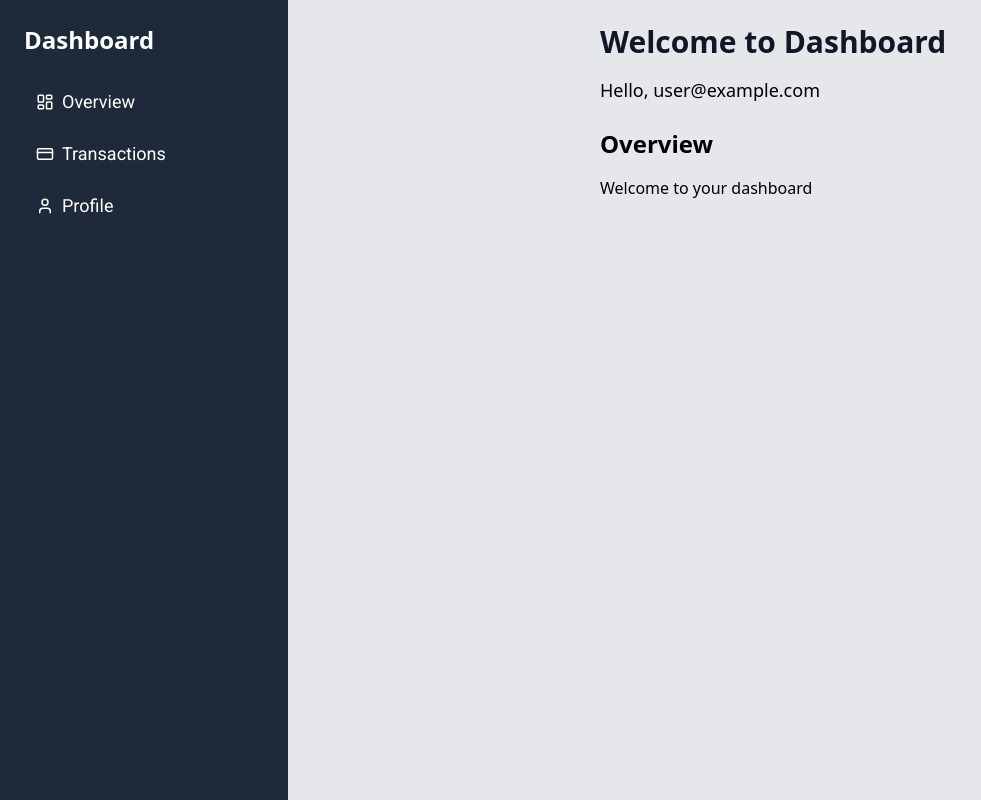
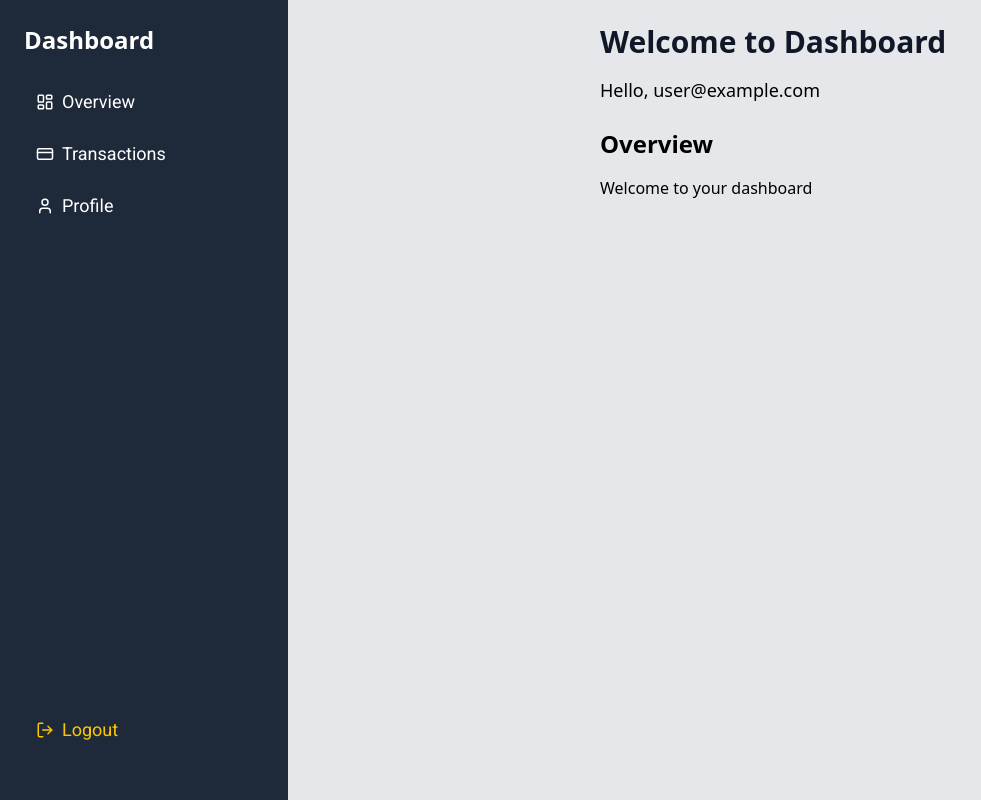
Before and after one commit to onaolapomay/Globalpay, a React (Vite) app: page /dashboard in a window 1280 px wide. Shown: the whole page, without its empty margins (0-981 px from the left). Built offline with nearby package versions, Linux system fonts and the light colour scheme; no server answers; sample sign-in values are in the browser's storage; a web font is replaced by a local one.

Commit message:
your message update

```diff
--- a/src/components/AuthContext.jsx
+++ b/src/components/AuthContext.jsx
@@ -2,7 +2,7 @@ import React from 'react';
 import { createContext, useContext, useState, useEffect} from 'react'
 import { auth } from '../Firebase/FirebaseConfig'
 import { onAuthStateChanged } from 'firebase/auth'
-import { loginUser, signUpUser as registerUser, logoutUser, signUpUser } from '../Firebase/authService'
+import { loginUser, signUpUser, logoutUser } from '../Firebase/authService'
 
 export const AuthContext = createContext()
 
@@ -36,7 +36,7 @@ export const AuthProvider = ({ children }) => {
     }
 
     return (
-        <AuthContext.Provider value={{ user, login, register, logout }}>
+        <AuthContext.Provider value={{ user, loading, login, register, logout }}>
             {!loading && children}
         </AuthContext.Provider>
     )
--- a/src/components/SideBar.jsx
+++ b/src/components/SideBar.jsx
@@ -1,8 +1,19 @@
 import React from 'react'
 import { NavLink } from 'react-router-dom'
-import { LayoutDashboard, CreditCard, User } from 'lucide-react'
+import { LayoutDashboard, CreditCard, User, LogOut } from 'lucide-react'
+import { useAuth } from './AuthContext'
 
 const SideBar = () => {
+    const { logout } = useAuth()
+
+    const handleLogout = async () => {
+        try {
+            await logout()
+        } catch (error){
+            console.error("Logout failed", error)
+        }
+    }
+
     const links = [
         { name: 'Overview', icon: <LayoutDashboard size={18} />, to: '/dashboard/overview' },
         { name: 'Transactions', icon: <CreditCard size={18} />, to: '/dashboard/transactions' },
@@ -25,6 +36,13 @@ const SideBar = () => {
                     </li>
                 ))}
             </ul>
+            <div className='absolute bottom-12'>
+                <button onClick={handleLogout}
+                className='flex items-center gap-2 font-[roboto]  text-lg px-3 py-2 rounded-md transition text-yellow-400  active:bg-yellow-500  hover:bg-yellow-400 hover:text-black'>
+                    <LogOut size={18} />
+                    Logout
+                </button>
+            </div>
         </div>
     )
 }
```
